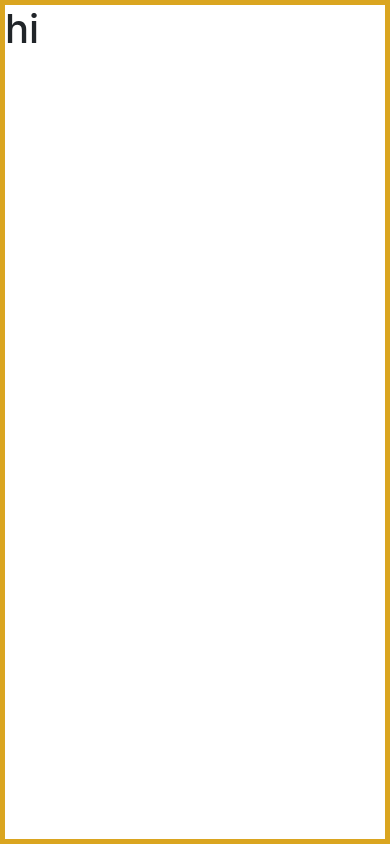
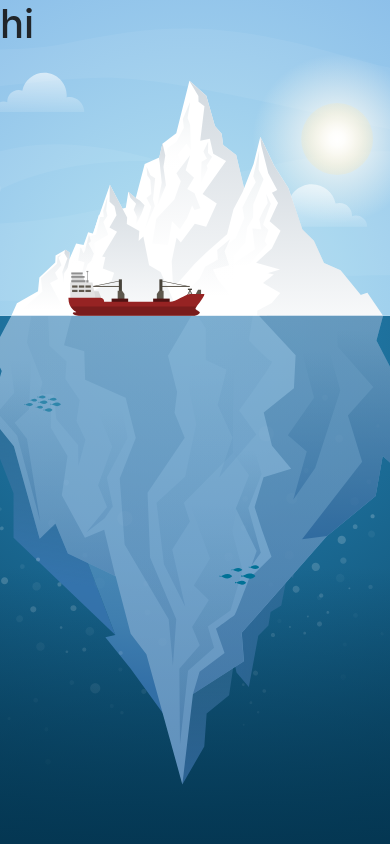
Before and after one commit to Jasonx235/UX-Design-Pricinples, a React (Create React App) app: page / in a window 390 px wide. Built offline with nearby package versions, Linux system fonts and the light colour scheme.

Commit message:
Updated mobile background

```diff
--- a/src/CSS/style.css
+++ b/src/CSS/style.css
@@ -20,14 +20,21 @@ html {
   padding: 0;
 }
 
+/* Specific CSS */
+
+/* This background image svg will not have animations */
+
 body {
-  border: 5px solid goldenrod;
   height: 100%;
   width: 100%;
   font-family: "Poppins", sans-serif;
+  background-image: url(../images/illustration.svg);
+  background-size: cover;
+  background-repeat: no-repeat;
+  background-position: center;
 }
 
-/* Specific CSS */
+/* Setting SVG to background */
 
 svg {
   position: absolute;
```
Also changed, not shown: src/images/illustration.jpg (added), src/images/illustration.svg.
